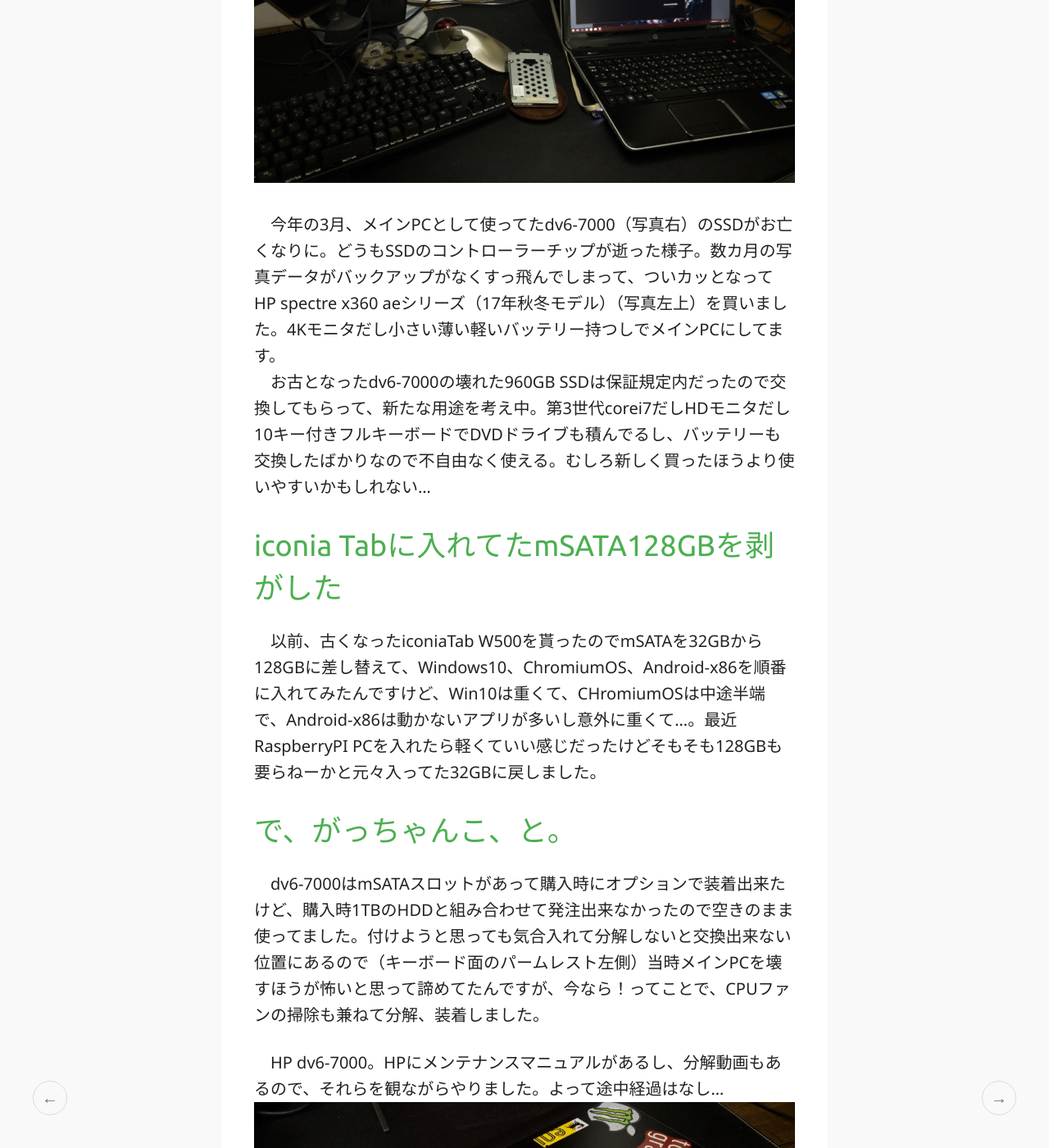
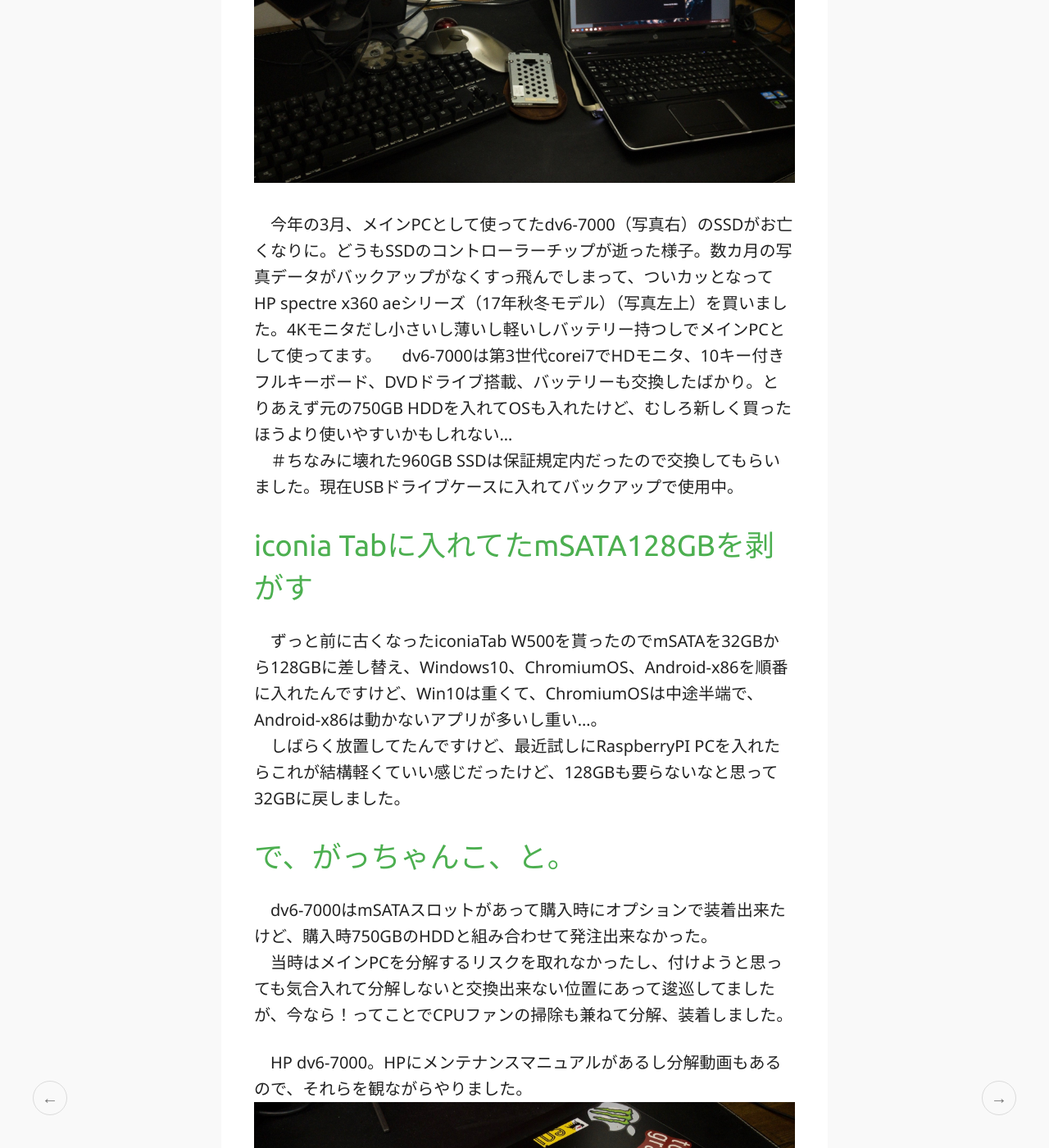
Before and after one commit to marksard/marksard.github.io, a Jekyll site: the page built from _posts/2018-06-04-added-msta-ssd-to-dv6-7000.markdown, in a window 1280 px wide and 1400 px high, scrolled down 757 px. Shown: the whole window at 82% size. Built offline with Jekyll 4.4.1, drawn with Linux system fonts in a browser that asks for light colours; some of the changed text lies outside the part shown.

Commit message:
[update]

```diff
--- a/_posts/2018-06-04-added-msta-ssd-to-dv6-7000.markdown
+++ b/_posts/2018-06-04-added-msta-ssd-to-dv6-7000.markdown
@@ -9,31 +9,36 @@ tag: [other]
 
 ![img](/assets/photos/20180604-APC_0336.jpg)
 
-　今年の3月、メインPCとして使ってたdv6-7000（写真右）のSSDがお亡くなりに。どうもSSDのコントローラーチップが逝った様子。数カ月の写真データがバックアップがなくすっ飛んでしまって、ついカッとなってHP spectre x360 aeシリーズ（17年秋冬モデル）（写真左上）を買いました。4Kモニタだし小さい薄い軽いバッテリー持つしでメインPCにしてます。
-　お古となったdv6-7000の壊れた960GB SSDは保証規定内だったので交換してもらって、新たな用途を考え中。第3世代corei7だしHDモニタだし10キー付きフルキーボードでDVDドライブも積んでるし、バッテリーも交換したばかりなので不自由なく使える。むしろ新しく買ったほうより使いやすいかもしれない…
+　今年の3月、メインPCとして使ってたdv6-7000（写真右）のSSDがお亡くなりに。どうもSSDのコントローラーチップが逝った様子。数カ月の写真データがバックアップがなくすっ飛んでしまって、ついカッとなってHP spectre x360 aeシリーズ（17年秋冬モデル）（写真左上）を買いました。4Kモニタだし小さいし薄いし軽いしバッテリー持つしでメインPCとして使ってます。
+　dv6-7000は第3世代corei7でHDモニタ、10キー付きフルキーボード、DVDドライブ搭載、バッテリーも交換したばかり。とりあえず元の750GB HDDを入れてOSも入れたけど、むしろ新しく買ったほうより使いやすいかもしれない…
+　＃ちなみに壊れた960GB SSDは保証規定内だったので交換してもらいました。現在USBドライブケースに入れてバックアップで使用中。
 
-# iconia Tabに入れてたmSATA128GBを剥がした
+# iconia Tabに入れてたmSATA128GBを剥がす
 
-　以前、古くなったiconiaTab W500を貰ったのでmSATAを32GBから128GBに差し替えて、Windows10、ChromiumOS、Android-x86を順番に入れてみたんですけど、Win10は重くて、CHromiumOSは中途半端で、Android-x86は動かないアプリが多いし意外に重くて…。最近RaspberryPI PCを入れたら軽くていい感じだったけどそもそも128GBも要らねーかと元々入ってた32GBに戻しました。
+　ずっと前に古くなったiconiaTab W500を貰ったのでmSATAを32GBから128GBに差し替え、Windows10、ChromiumOS、Android-x86を順番に入れたんですけど、Win10は重くて、ChromiumOSは中途半端で、Android-x86は動かないアプリが多いし重い…。
+　しばらく放置してたんですけど、最近試しにRaspberryPI PCを入れたらこれが結構軽くていい感じだったけど、128GBも要らないなと思って32GBに戻しました。
 
 # で、がっちゃんこ、と。
 
-　dv6-7000はmSATAスロットがあって購入時にオプションで装着出来たけど、購入時1TBのHDDと組み合わせて発注出来なかったので空きのまま使ってました。付けようと思っても気合入れて分解しないと交換出来ない位置にあるので（キーボード面のパームレスト左側）当時メインPCを壊すほうが怖いと思って諦めてたんですが、今なら！ってことで、CPUファンの掃除も兼ねて分解、装着しました。
+　dv6-7000はmSATAスロットがあって購入時にオプションで装着出来たけど、購入時750GBのHDDと組み合わせて発注出来なかった。
+　当時はメインPCを分解するリスクを取れなかったし、付けようと思っても気合入れて分解しないと交換出来ない位置にあって逡巡してましたが、今なら！ってことでCPUファンの掃除も兼ねて分解、装着しました。
 
-　HP dv6-7000。HPにメンテナンスマニュアルがあるし、分解動画もあるので、それらを観ながらやりました。よって途中経過はなし…
+　HP dv6-7000。HPにメンテナンスマニュアルがあるし分解動画もあるので、それらを観ながらやりました。
 ![img](/assets/photos/20180604-APC_0328.jpg)
 
-　無事取り出せた基板。ここまで来るのに、裏側のねじとコネクタ剥がして、キーボード面のはめ込みキーボードをひっぺ替えしてねじとコネクタ剥がしてパームレストひっぺ替えしてさらにコネクタ…と工程を踏まねばなりません。はめ込みをひっぺがえす時になるだけ傷付けないように気を付けましたが、他は分解修理を加味した作りになっててやりやすかったです。
+　無事取り出した基板。ここまで来るのに、裏側のねじとコネクタ剥がして、キーボード面のはめ込みキーボードをひっぺ替えしてねじとコネクタ剥がしてパームレストひっぺ替えしてさらにコネクタ…と工程を進めないといけません。はめ込みをひっぺがえす時になるだけ傷付けないように気を付けましたが、他は分解修理を前提とした作りになっててやりやすかったです。
 ![img](/assets/photos/20180604-APC_0330.jpg)
 
 　さらにCPUファンを外せばこのエリアが掃除できます。ホコリがビッシリついててびっくりした…
 ![img](/assets/photos/20180604-APC_0333.jpg)
 
  　mSATA128GB付けて仮組して認識したので、mSATAだけにしてWindows10をクリーンインストール。
- 　これで960GBのSSDがまるまるデータディスクとして使えます。
+ 　これでメインドライブがHDDでも速いし、データディスクとしてまるまる使えます。
 ![img](/assets/photos/20180604-APC_0335.jpg)
 
 # 使い道
 
-　Spectreの13.3inch4Kモニタとか23.8inchの4K外部モニタにLightRoomで画像表示させて編集しててもイマイチ感動が無い（汗）。13.3inchのほうは200%拡大、23.8inchは150%拡大で使ってるので旨味が少ないし外部4KモニタはSpectre x360ちゃんへの負荷が高くてめっちゃ熱くなるし…。
-　のでHD解像だけど15inchで眺めやすかったdv6-7000て実はベストな環境だったんじゃと最近思い直してたり。
+　いまはSpectreの13.3inch4Kモニタとか23.8inchの4K外部モニタにLightRoomで画像表示させて編集してるんですがイマイチ感動が無い（汗）。13.3inchのほうは200%拡大、23.8inchは150%拡大で使ってるので旨味が少ないし、外部4KモニタはSpectre x360の負荷が高くてめっちゃ熱くなるし…。
+　のでHD解像だけど15inchで眺めやすかったdv6-7000て実はベストな環境だったんじゃと最近思い直してたり。最高の余地あるかも…。
+
+＃ちょっと修正しました。
```
